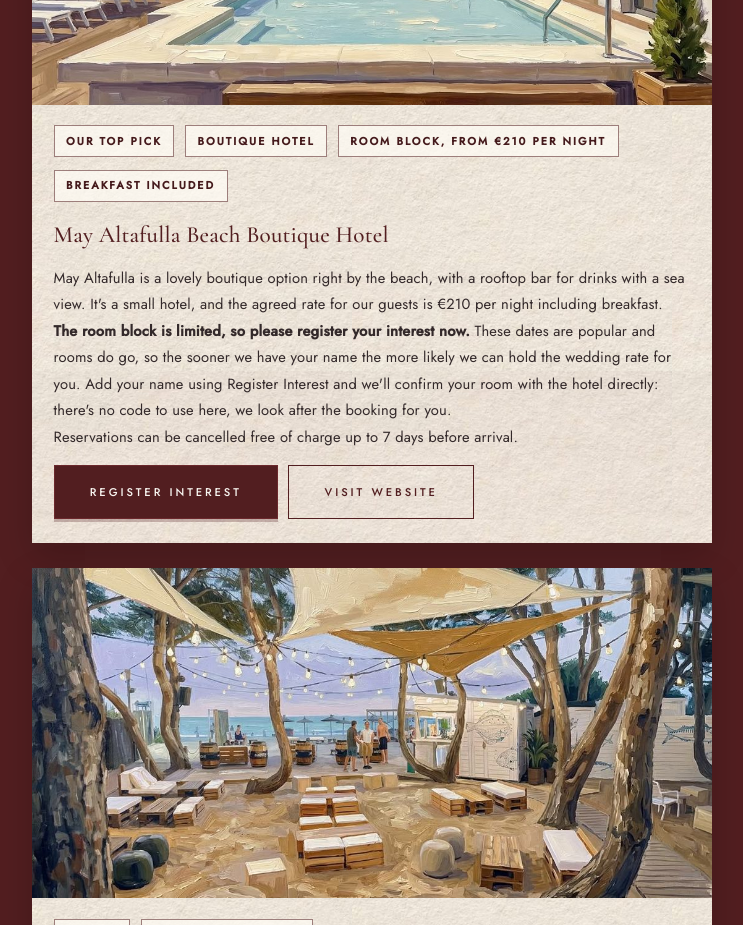
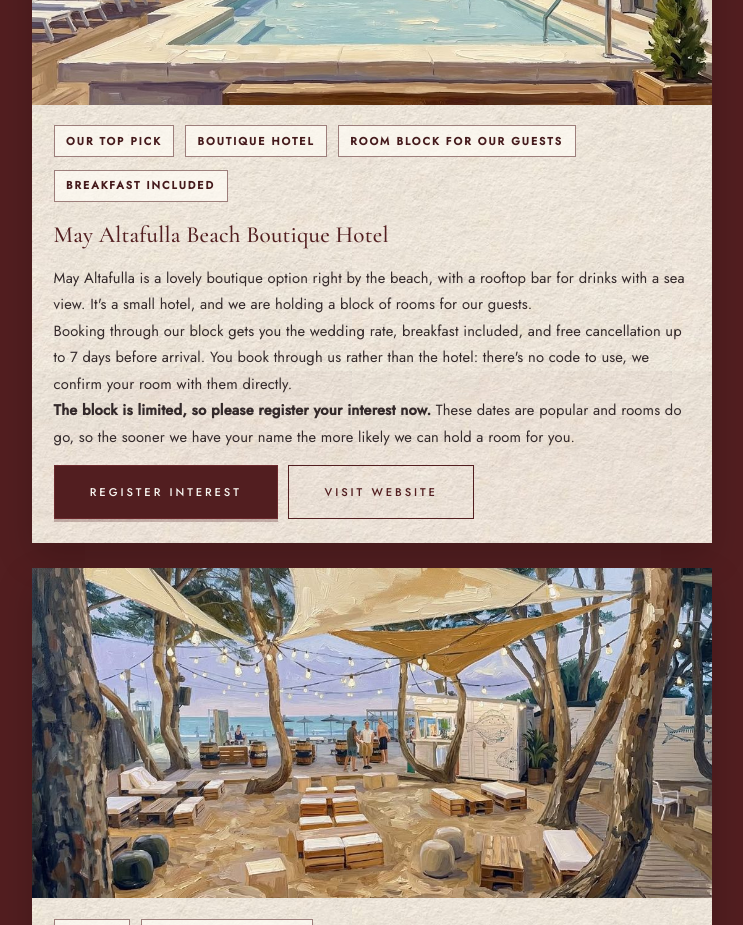
Before and after one commit to churlbap/wedding-site, a plain HTML site: page where-to-stay.html in a window 1280 px wide. Shown: the part 1320-2245 px from the top of the page, without its empty margins (268-1011 px from the left). Drawn offline with nearby package versions, Linux system fonts and the light colour scheme; a web font is replaced by a local one.

Commit message:
Describe what the May block includes and drop all prices

```diff
--- a/where-to-stay.html
+++ b/where-to-stay.html
@@ -8,7 +8,7 @@
   <link rel="preconnect" href="https://fonts.googleapis.com">
   <link rel="preconnect" href="https://fonts.gstatic.com" crossorigin>
   <link href="https://fonts.googleapis.com/css2?family=Cormorant+Garamond:ital,wght@0,400;0,500;0,600;1,400&family=Italianno&family=Jost:wght@300;400;500&display=swap&family=Dawning+of+a+New+Day" rel="stylesheet">
-  <link rel="stylesheet" href="styles.css?v=172">
+  <link rel="stylesheet" href="styles.css?v=173">
 </head>
 <body class="page-stay">
   <header class="site-header">
@@ -54,12 +54,12 @@
         <div class="card-copy">
         <span class="tag">Our top pick</span>
         <span class="tag">Boutique hotel</span>
-        <span class="tag">Room block, from €210 per night</span>
+        <span class="tag">Room block for our guests</span>
         <span class="tag">Breakfast included</span>
         <h3>May Altafulla Beach Boutique Hotel</h3>
-        <p>May Altafulla is a lovely boutique option right by the beach, with a rooftop bar for drinks with a sea view. It's a small hotel, and the agreed rate for our guests is €210 per night including breakfast.</p>
-        <p><strong>The room block is limited, so please register your interest now.</strong> These dates are popular and rooms do go, so the sooner we have your name the more likely we can hold the wedding rate for you. Add your name using Register Interest and we'll confirm your room with the hotel directly: there's no code to use here, we look after the booking for you.</p>
-        <p>Reservations can be cancelled free of charge up to 7 days before arrival.</p>
+        <p>May Altafulla is a lovely boutique option right by the beach, with a rooftop bar for drinks with a sea view. It's a small hotel, and we are holding a block of rooms for our guests.</p>
+        <p>Booking through our block gets you the wedding rate, breakfast included, and free cancellation up to 7 days before arrival. You book through us rather than the hotel: there's no code to use, we confirm your room with them directly.</p>
+        <p><strong>The block is limited, so please register your interest now.</strong> These dates are popular and rooms do go, so the sooner we have your name the more likely we can hold a room for you.</p>
         <p class="btn-row"><a class="btn" href="register-interest.html">Register Interest</a> <a class="btn ghost" href="https://www.mayboutiquehotel.com/en/" target="_blank" rel="noopener">Visit Website</a></p>
         </div>
       </div>
```
Also changed, not shown: 404.html (+1 -1 lines), faq.html (+1 -1 lines), index.html (+1 -1 lines), local-area.html (+1 -1 lines), register-interest.html (+1 -1 lines), schedule.html (+1 -1 lines).
